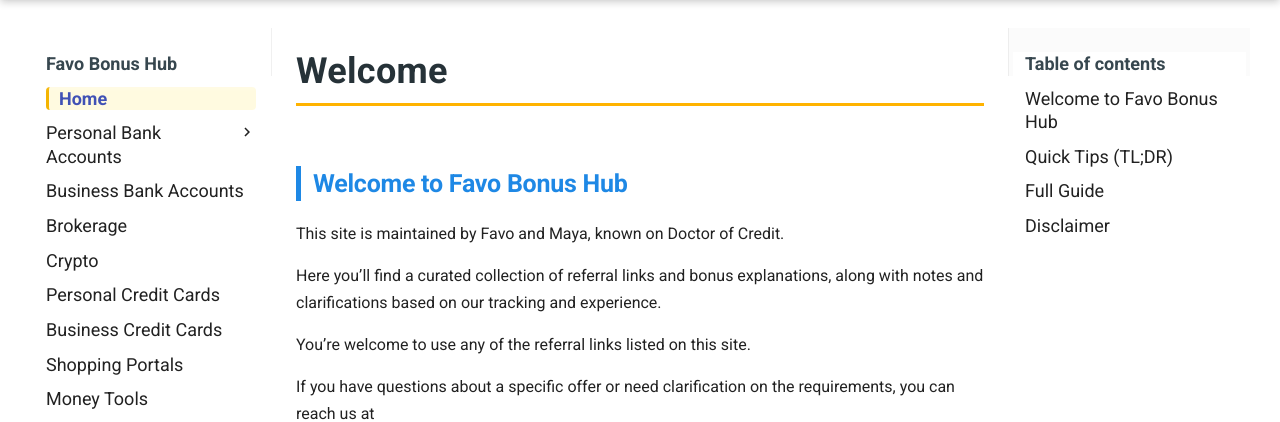
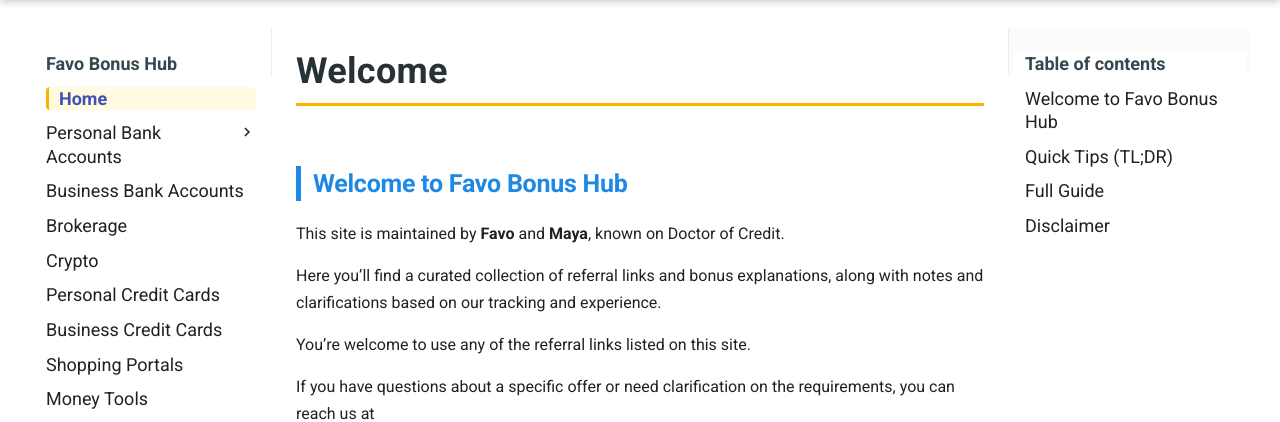
Before and after one commit to whispersofzephyr/favolinkhub-site, an MkDocs documentation site: the page built from docs/index.md, in a window 1280 px wide and 900 px high. Shown: the part 152-574 px from the top of the window. Built offline with MkDocs 1.6.1 and Material for MkDocs 9.7.7, drawn with Linux system fonts in a browser that asks for light colours.

```diff
--- a/docs/index.md
+++ b/docs/index.md
@@ -2,7 +2,7 @@
 
 ## Welcome to Favo Bonus Hub
 
-This site is maintained by Favo and Maya, known on Doctor of Credit.
+This site is maintained by **Favo** and **Maya**, known on Doctor of Credit.
 
 Here you’ll find a curated collection of referral links and bonus explanations, along with notes and clarifications based on our tracking and experience.
 
```
